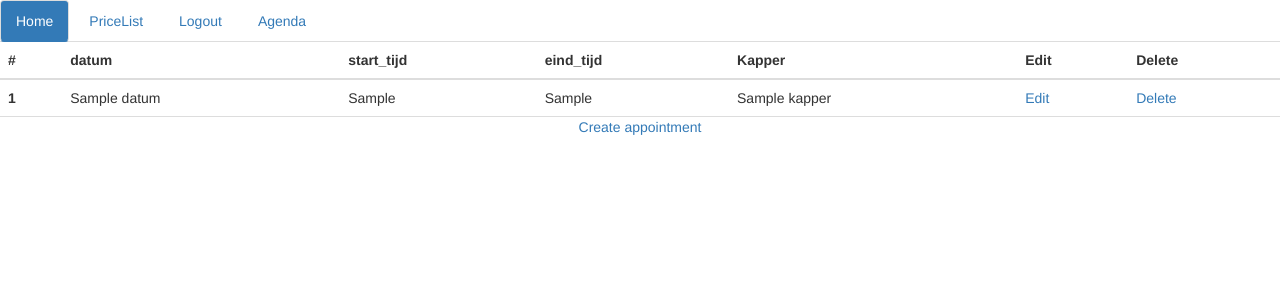
After one commit to Elise39u/KapperChallange, a PHP site: template view/agenda/index.php in a window 1280 px wide. The commit adds this page. Shown: the top 300 px of the page. Run offline with PHP 8.4, Linux system fonts and the light colour scheme; the visitor is signed in with stand-in values (Sample User, id 1); the template is opened without the code that fills it: most values are stand-ins (such as "Sample title", 1, 10 or a date in 2020); data that the repository does not hold is empty; some libraries are stand-ins or nearby versions.

Commit message:
klant kan een lijst bekijken met beschikbare tijdstippen (bij elk beschikbaar tijdstip staat ook om welke kapper het gaat)

```diff
--- /dev/null
+++ b/public/css/style.css
@@ -0,0 +1,41 @@
+body {
+    font-family: arial;
+}
+
+.table {
+    width: 100%;
+    height: auto;
+    max-width: 100%;
+    margin: 0 auto;
+}
+table {
+    width: 100%;
+    max-width: 100%;
+    border-collapse: collapse;
+}
+caption {
+    padding-top: 8px;
+    padding-bottom: 8px;
+    color: #777;
+    text-align: left;
+}
+th {
+    text-align: left;
+}
+table thead tr th, table tbody tr td, table tbody tr th{
+    padding: 8px;
+    border-bottom: 1px solid #ddd;
+    vertical-align: top;
+
+}
+table thead tr th {
+    vertical-align: bottom;
+    border-bottom: 2px solid #ddd;
+}
+.right {
+    text-align: right;
+}
+
+.middle {
+    text-align: center
+}
--- a/public/menu.php
+++ b/public/menu.php
@@ -1,8 +1,19 @@
-<ul class="nav nav-tabs nav-pills"><!--nav-justified for keeping in center-->
-    <li class="active"><a data-toggle="tab" href="<?= URL ?>home/startPage">Home</a></li>
-    <li><a data-toggle="tab" href="<?= URL ?>home/priceList">PriceList</a></li>
-    <li><a data-toggle="tab" href="<?= URL ?>home/logOut">Logout</a></li>
-</ul>
+<?php if (isset($_SESSION['role'])) {
+    if ($_SESSION['role'] == 'kapper') { ?>
+    <ul class="nav nav-tabs nav-pills" ><!--nav-justified for keeping in center-->
+    <li class="active" ><a data - toggle = "tab" href = "<?= URL ?>home/startPage" > Home</a ></li >
+    <li ><a data - toggle = "tab" href = "<?= URL ?>home/priceList" > PriceList</a ></li >
+    <li ><a data - toggle = "tab" href = "<?= URL ?>home/logOut" > Logout</a ></li >
+    <li ><a data - toggle = "tab" href = "<?= URL ?>agenda/index"> Agenda</a ></li >
+    </ul>
+</ul > <?php } else { ?>
+    <ul class="nav nav-tabs nav-pills" ><!--nav-justified for keeping in center-->
+    <li class="active" ><a data - toggle = "tab" href = "<?= URL ?>home/startPage" > Home</a ></li >
+    <li ><a data - toggle = "tab" href = "<?= URL ?>home/priceList" > PriceList</a ></li >
+    <li ><a data - toggle = "tab" href = "<?= URL ?>home/logOut" > Logout</a ></li >
+        <li ><a data - toggle = "tab" href = "<?= URL ?>agenda/index"> Agenda</a ></li >
+    </ul>
+<?php  } } ?>
 <!--
 <nav>
     <li><a href="<?= URL ?>home/startPage">Home</a></li>
--- /dev/null
+++ b/view/agenda/index.php
@@ -0,0 +1,48 @@
+<div class="controller">
+    <div class="table">
+        <table>
+            <thead>
+            <tr>
+                <th>#</th>
+                <th>datum</th>
+                <th>start_tijd</th>
+                <th>eind_tijd</th>
+                <th>Kapper</th>
+                <?php if (isset($_SESSION['role'])) {
+                    if ($_SESSION['role'] == 'kapper') { ?>
+                        <th>Edit</th>
+                        <th>Delete</th>
+                    <?php }
+                } ?>
+            </tr>
+            </thead>
+            <tbody>
+            <?php
+            $i = 1;
+            foreach ($appointment as $appoint) { ?>
+            <tr>
+                <th><?php echo $i ?></th>
+                <td><?php echo $appoint['datum']; ?></td>
+                <td><?php echo $appoint['start_tijd']; ?></td>
+                <td><?php echo $appoint['eind_tijd']; ?></td>
+                <?php foreach ($kapper as $holder) { ?>
+                    <td><?php echo $holder['name'] ?></td>
+                    <?php if (isset($_SESSION['role'])) {
+                        if ($_SESSION['role'] == 'kapper') { ?>
+                            <td><a href="#"> Edit </a></td>
+                            <td><a href="#"> Delete </a></td>
+                        <?php }
+                    }
+                } ?>
+                <?php $i++;
+                } ?>
+            </tr>
+            </tbody>
+        </table>
+        <?php if (isset($_SESSION['role'])) {
+            if ($_SESSION['role'] == 'kapper') { ?>
+                <p class="middle"><a href="#"> Create appointment</a></p>
+            <?php }
+        } ?>
+    </div>
+</div>
--- a/view/home/index.php
+++ b/view/home/index.php
@@ -8,14 +8,14 @@ URL: https://codepen.io/JacobLett/pen/EPbZOr -->
                 <div class="col-md-6">
                     <div class="form-group">
                         <label for="first">Name</label>
-                        <input type="text" name="name" class="form-control" placeholder="" id="first">
+                        <input type="text" name="name" class="form-control" placeholder="whole name" id="first">
                     </div>
                 </div>
 
                 <div class="col-md-6">
                     <div class="form-group">
                         <label for="last">Adres</label>
-                        <input type="text" name="adres" class="form-control" placeholder="" id="last">
+                        <input type="text" name="adres" class="form-control" placeholder="adres" id="last">
                     </div>
                 </div>
             </div>
@@ -25,7 +25,7 @@ URL: https://codepen.io/JacobLett/pen/EPbZOr -->
                 <div class="col-md-6">
                     <div class="form-group">
                         <label for="company">ZIP code</label>
-                        <input type="text" name="zipcode" class="form-control" placeholder="">
+                        <input type="text" name="zipcode" class="form-control" placeholder="Zipcode">
                     </div>
                 </div>
 
```
Also changed, not shown: controller/AgendaController.php (added, +9 -0 lines), model/AgendaModel.php (added, +29 -0 lines).
